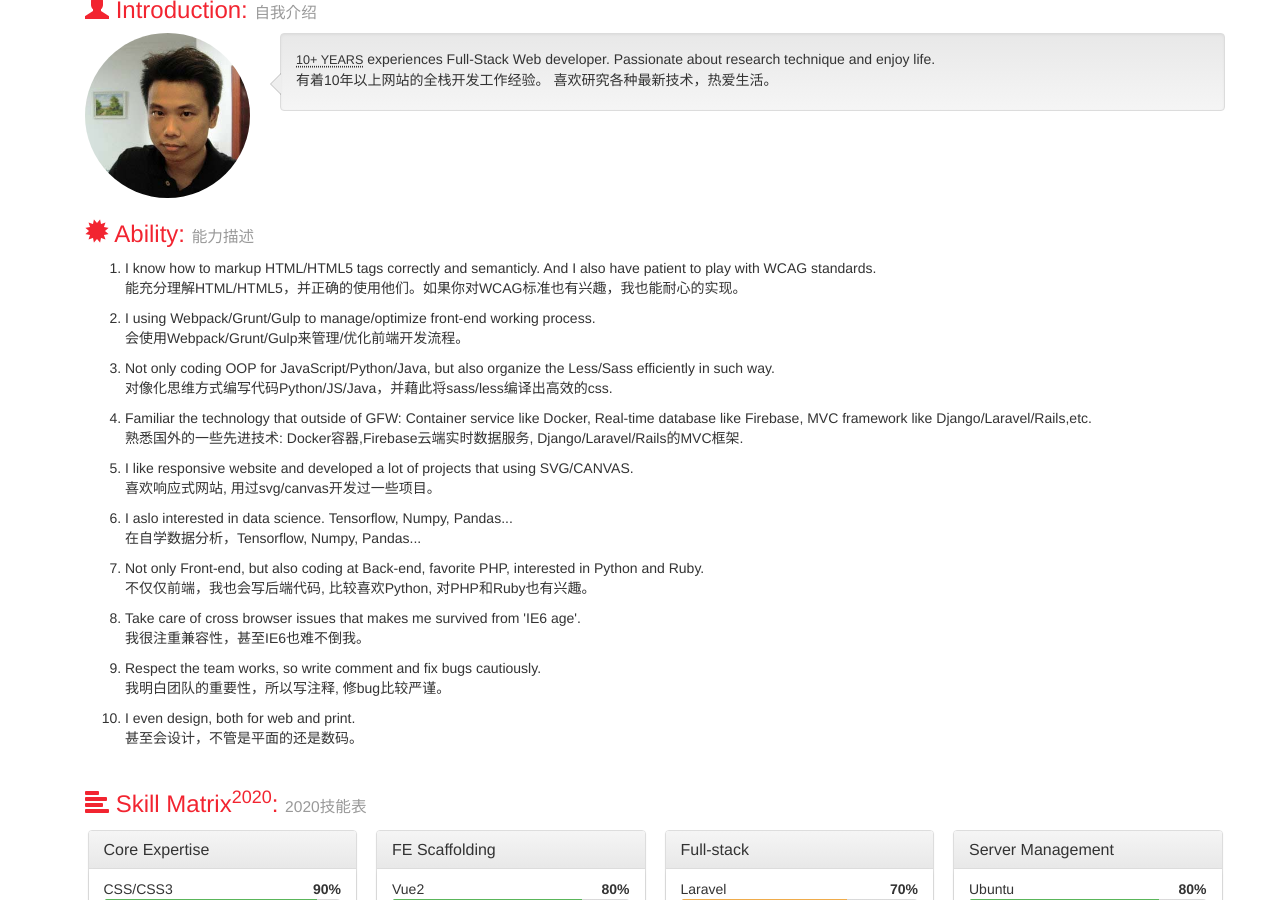
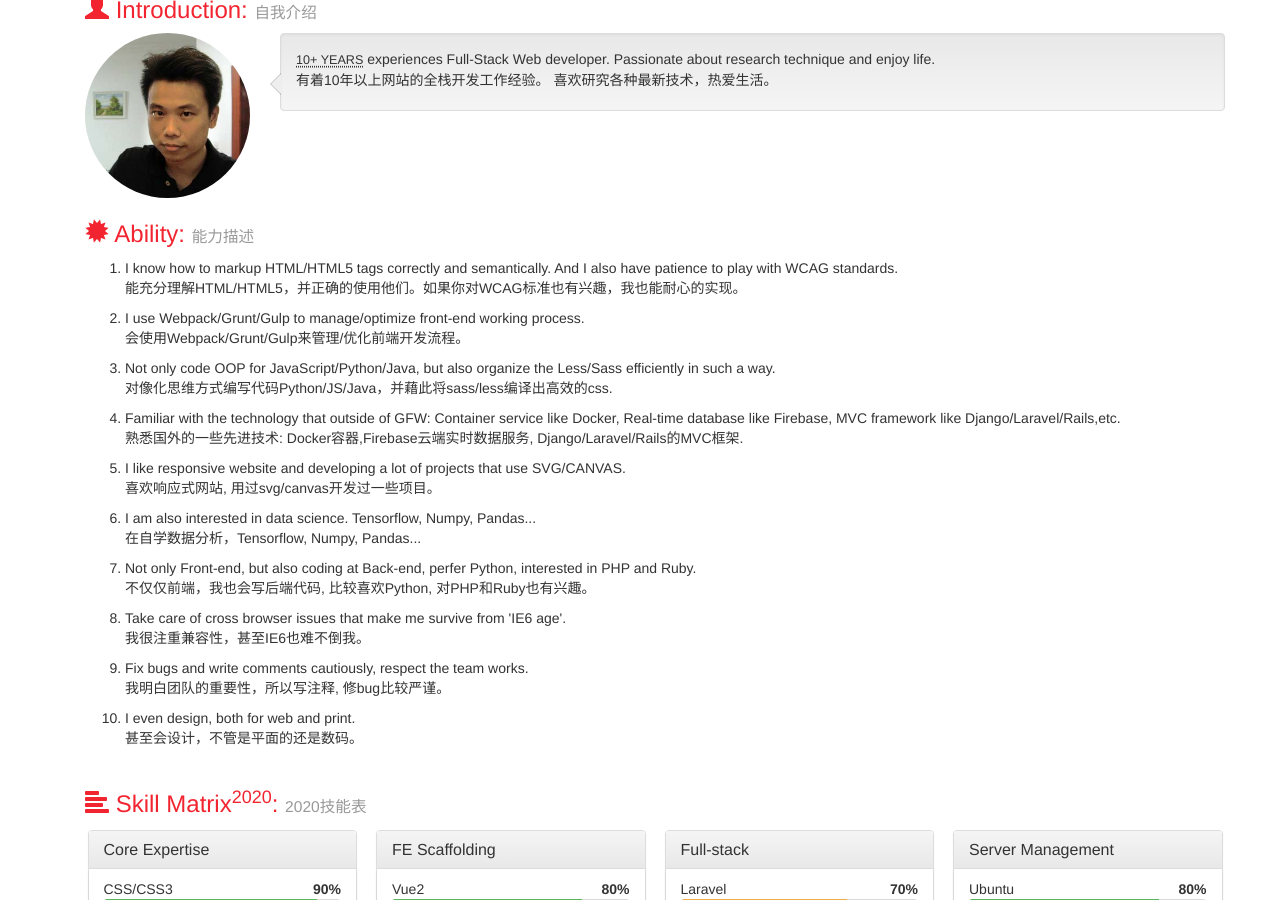
Before and after one commit to iamike/iamike.github.io, a Jekyll site: the page built from cv.html, in a window 1280 px wide and 900 px high, scrolled down 211 px. Built offline with Jekyll 4.4.1, drawn with Linux system fonts in a browser that asks for light colours; comment, search, counter and statistics services are not loaded.

Commit message:
Update assets.json

```diff
--- a/_data/assets.json
+++ b/_data/assets.json
@@ -1,39 +1,39 @@
 {
     "items": [{
-            "en": "I know how to markup HTML/HTML5 tags correctly and semanticly. And I also have patient to play with WCAG standards. ",
+            "en": "I know how to markup HTML/HTML5 tags correctly and semantically. And I also have patience to play with WCAG standards. ",
             "ch": "能充分理解HTML/HTML5，并正确的使用他们。如果你对WCAG标准也有兴趣，我也能耐心的实现。"
         },
         {
-            "en": "I using Webpack/Grunt/Gulp to manage/optimize front-end working process. ",
+            "en": "I use Webpack/Grunt/Gulp to manage/optimize front-end working process. ",
             "ch": "会使用Webpack/Grunt/Gulp来管理/优化前端开发流程。"
         },
         {
-            "en": "Not only coding OOP for JavaScript/Python/Java, but also organize the Less/Sass efficiently in such way.",
+            "en": "Not only code OOP for JavaScript/Python/Java, but also organize the Less/Sass efficiently in such a way.",
             "ch": "对像化思维方式编写代码Python/JS/Java，并藉此将sass/less编译出高效的css. "
         },
         {
-            "en": "Familiar the technology that outside of GFW: Container service like Docker, Real-time database like Firebase, MVC framework like Django/Laravel/Rails,etc.",
+            "en": "Familiar with the technology that outside of GFW: Container service like Docker, Real-time database like Firebase, MVC framework like Django/Laravel/Rails,etc.",
             "ch": "熟悉国外的一些先进技术: Docker容器,Firebase云端实时数据服务, Django/Laravel/Rails的MVC框架."
         },
         {
-            "en": "I like responsive website and developed a lot of projects that using SVG/CANVAS.",
+            "en": "I like responsive website and developing a lot of projects that use SVG/CANVAS.",
             "ch": "喜欢响应式网站, 用过svg/canvas开发过一些项目。"
         },
         {
-            "en": "I aslo interested in data science. Tensorflow, Numpy, Pandas...",
+            "en": "I am also interested in data science. Tensorflow, Numpy, Pandas...",
             "ch": "在自学数据分析，Tensorflow, Numpy, Pandas..."
         },
         {
-            "en": "Not only Front-end, but also coding at Back-end, favorite PHP, interested in Python and Ruby.",
+            "en": "Not only Front-end, but also coding at Back-end, perfer Python, interested in PHP and Ruby.",
             "ch": "不仅仅前端，我也会写后端代码, 比较喜欢Python, 对PHP和Ruby也有兴趣。"
         },
 
       	{
-      		"en": "Take care of cross browser issues that makes me survived from 'IE6 age'.",
+      		"en": "Take care of cross browser issues that make me survive from 'IE6 age'.",
       		"ch": "我很注重兼容性，甚至IE6也难不倒我。"
       	},
       	{
-      		"en": "Respect the team works, so write comment and fix bugs cautiously.",
+      		"en": "Fix bugs and write comments cautiously, respect the team works.",
       		"ch": "我明白团队的重要性，所以写注释, 修bug比较严谨。"
       	},
         {
```
